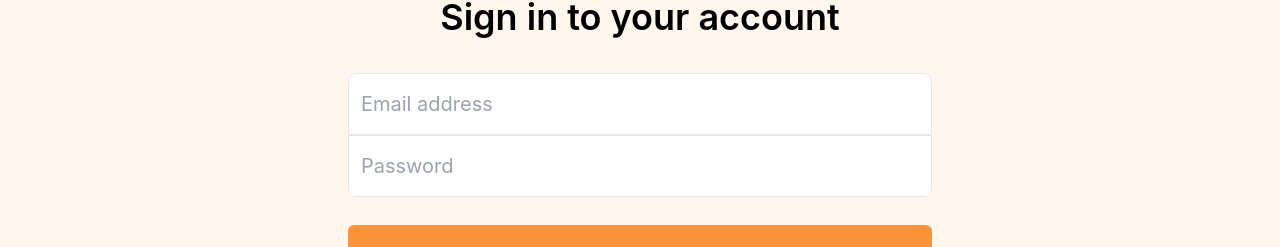
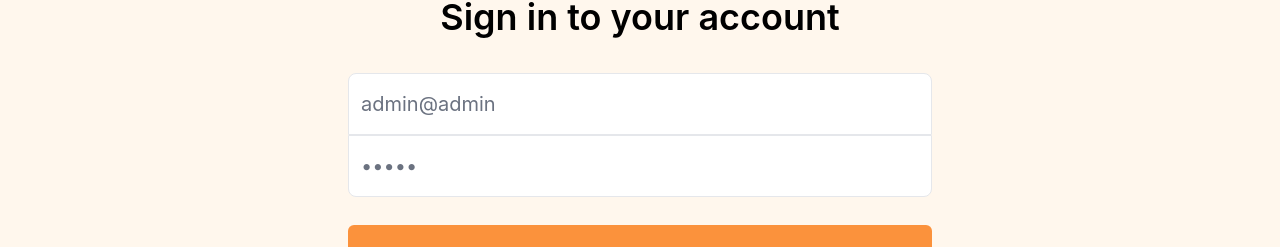
Before and after one commit to HanuSC/react-router-tut, a React (Vite) app: page /login in a window 1280 px wide. Shown: the part 237-484 px from the top of the page. Built offline with nearby package versions, Linux system fonts and the light colour scheme; a web font is replaced by a local one; what miragejs would draw is missing.

Commit message:
login creds hardcoded

```diff
--- a/src/pages/Vans/Login.jsx
+++ b/src/pages/Vans/Login.jsx
@@ -52,9 +52,9 @@ const Login = () => {
         replace
         >
 
-        <input type="text" name="email" placeholder='Email address' className="text-xl px-3 py-4 text-gray-500 rounded-t-lg border" />
+        <input type="text" name="email" placeholder='Email address (admin@admin)' className="text-xl px-3 py-4 text-gray-500 rounded-t-lg border" value='admin@admin' />
 
-        <input type='password' name="password" placeholder='Password' className="text-xl px-3 py-4 border text-gray-500 rounded-b-lg" />
+        <input type='password' name="password" placeholder='Password (admin)' className="text-xl px-3 py-4 border text-gray-500 rounded-b-lg" value='admin' />
 
         <button
           disabled={state === 'submitting'}
--- /dev/null
+++ b/src/pages/Vans/Register.jsx
@@ -0,0 +1,6 @@
+
+export const Register = () => {
+  return (
+    <div>Registration</div>
+  )
+}
--- a/src/server.js
+++ b/src/server.js
@@ -20,7 +20,7 @@ createServer({
         server.create("van", { id: "4", name: "Dreamfinder", price: 65, description: "Dreamfinder is the perfect van to travel in and experience. With a ceiling height of 2.1m, you can stand up in this van and there is great head room. The floor is a beautiful glass-reinforced plastic (GRP) which is easy to clean and very hard wearing. A large rear window and large side windows make it really light inside and keep it well ventilated.", imageUrl: dreamfinder, type: "simple", hostId: "789" })
         server.create("van", { id: "5", name: "The Cruiser", price: 120, description: "The Cruiser is a van for those who love to travel in comfort and luxury. With its many windows, spacious interior and ample storage space, the Cruiser offers a beautiful view wherever you go.", imageUrl: the_cruiser, type: "luxury", hostId: "789" })
         server.create("van", { id: "6", name: "Green Wonder", price: 70, description: "With this van, you can take your travel life to the next level. The Green Wonder is a sustainable vehicle that's perfect for people who are looking for a stylish, eco-friendly mode of transport that can go anywhere.", imageUrl: green_wonder, type: "rugged", hostId: "123" })
-        server.create("user", { id: "123", email: "b@b.com", password: "p123", name: "Bob" })
+        server.create("user", { id: "123", email: "admin@admin", password: "admin", name: "Bob" })
     },
 
     routes() {
```
